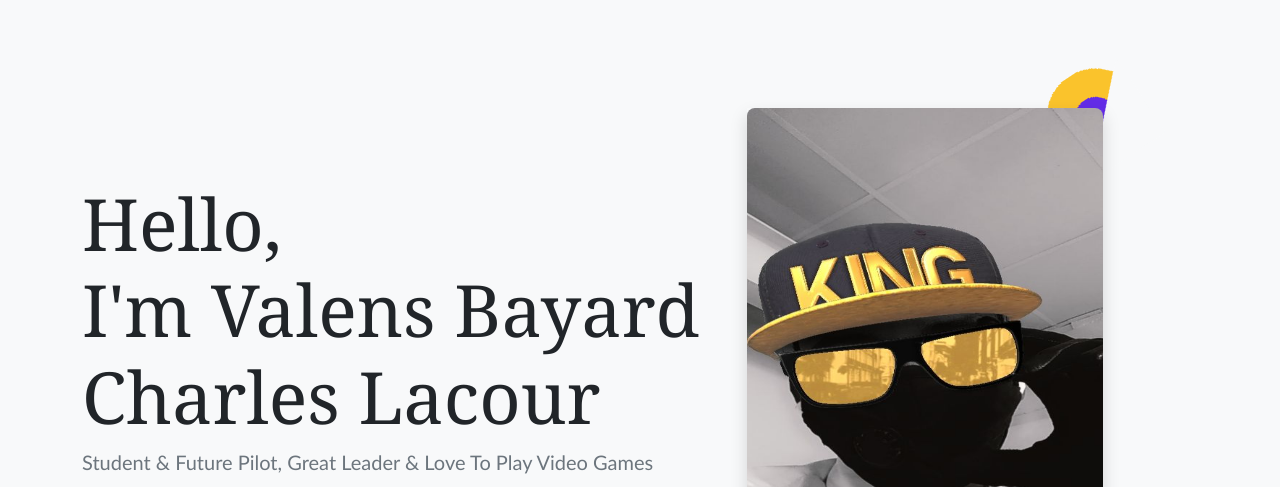
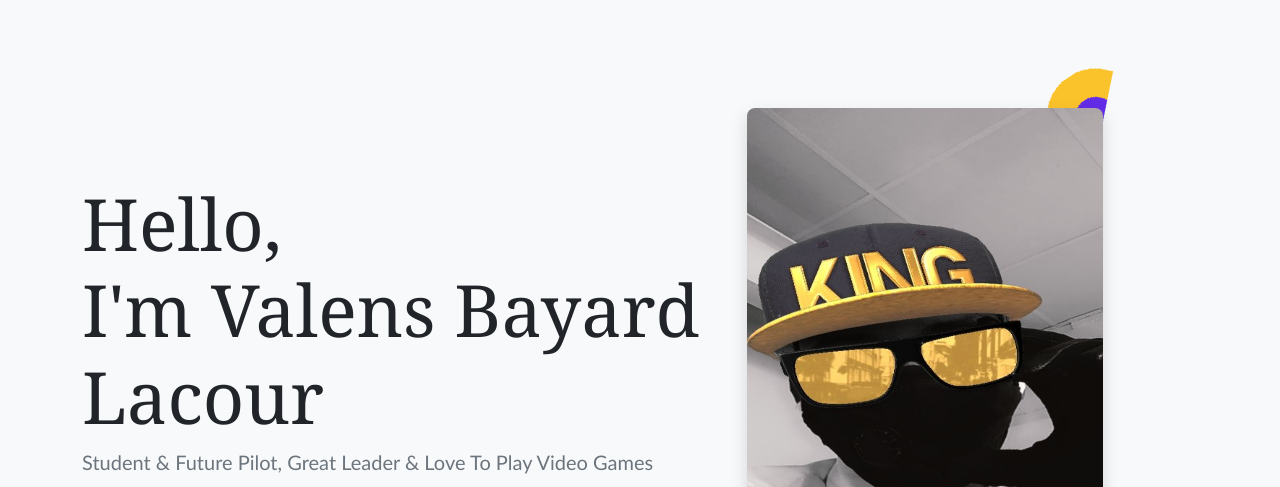
Before and after one commit to Val3ns/Valens.github.io, a plain HTML site: page index.html in a window 1280 px wide. Shown: the part 80-567 px from the top of the page. Drawn offline with nearby package versions, Linux system fonts and the light colour scheme.

Commit message:
Update index.html

```diff
--- a/index.html
+++ b/index.html
@@ -49,7 +49,7 @@
       <!-- Header  -->
     <header class="row align-items-center header-main">
       <div class="col-md-7">
-        <h1 class="display-2"> <span class="d-block">Hello,</span> I'm Valens Bayard Charles Lacour</h1>
+        <h1 class="display-2"> <span class="d-block">Hello,</span> I'm Valens Bayard Lacour</h1>
         <p class="text-muted fw-light text-capitalize">
           Student & Future Pilot, Great Leader & Love To Play Video Games
         </p>
```
